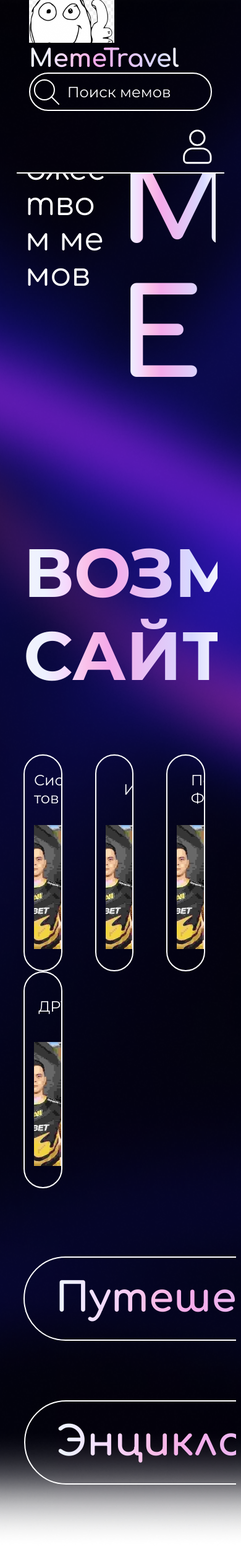
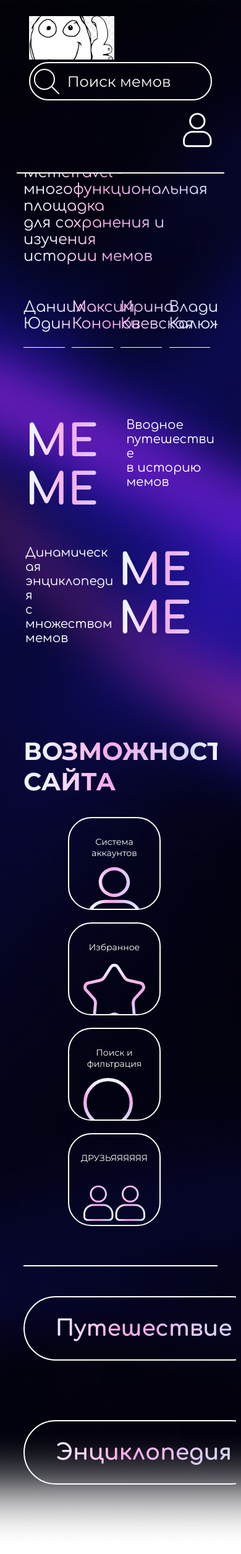
Before and after one commit to Ertshaker/MemeTravel, a Django app: page / in a window 390 px wide. Shown: the top 2507 px of the page at 62% size. Run offline with Django 5.2, Linux system fonts and the light colour scheme.

Commit message:
ВЕСЬ ДИЗАЙН СВЁРСТАН СУУУУУУУКА

```diff
--- a/Site/static/Site/css/header_styles.css
+++ b/Site/static/Site/css/header_styles.css
@@ -228,13 +228,15 @@ header {
   100% {opacity: 1;}
 }
 
+@media (max-width: 1200px) {
+    .page-name {
+        display: none;
+    }
+}
+
 @media (max-width: 768px) {
-    .page-name {
-        font-size: 50px; /* Уменьшение размера текста на малых экранах */
-    }
-
     .nav-bar {
-        gap: 20px; /* Уменьшение расстояния между элементами на малых экранах */
+        gap: 10px; /* Уменьшение расстояния между элементами на малых экранах */
     }
 
     .nav-bar .page-navigation-button {
@@ -252,7 +254,7 @@ header {
 
 @media (max-width: 480px) {
     .page-name {
-        font-size: 40px; /* Еще большее уменьшение размера текста на очень малых экранах */
+        font-size: 40px;
     }
 
     .nav-bar {
@@ -264,7 +266,6 @@ header {
         width: 100%; /* Полная ширина кнопок на очень малых экранах */
         margin-bottom: 10px; /* Отступ между кнопками */
     }
-
     .search {
         width: 100%; /* Полная ширина поиска на очень малых экранах */
         margin-bottom: 10px; /* Отступ между элементами */
--- a/Site/static/Site/css/index_styles.css
+++ b/Site/static/Site/css/index_styles.css
@@ -39,6 +39,8 @@ section {
 .introduction {
     position: relative;
     display: block;
+    margin-top: 15%;
+    margin-bottom: 10%;
     font-family: Comfortaa, sans-serif;
     margin-bottom: 10%;
 }
@@ -84,6 +86,7 @@ section {
     font-size: 194px;
     font-weight: 700;
     word-wrap: break-word;
+    align-self: center;
 }
 
 .description-wrapper .description-text {
@@ -99,31 +102,34 @@ section {
 
 .functionality-wrapper {
     display: flex;
-    flex-flow: row wrap;
-    justify-content: space-between;
+    flex-flow: row;
+    flex-wrap: wrap;
+    justify-content: space-around;
     text-wrap: normal;
 }
 
 .function {
     border: 2px solid white;
     box-sizing: border-box;
-    display: grid;
-    grid-template-rows: 25% 75%;
+    display: flex;
+    flex-direction: column;
     padding: 15px;
     border-radius: 38px;
     width: 20%;
     height: 350px;
     margin-right: 20px;
-    justify-items: center;
+    justify-content: space-evenly;
     align-items: center;
     overflow: hidden;
+    min-width: 150px;
 }
 
 .function p {
     text-wrap: normal;
-    word-break: break-all;
+    word-break: break-word;
     font-size: 24px;
     color: white;
+    text-align: center;
     font-family: Montserrat, sans-serif;
 }
 
@@ -133,16 +139,15 @@ section {
 }
 
 .function img {
-    position: relative;
-    margin-inline: auto;
-    object-fit: cover;
-    width: 200px;
-    height: 200px;
+    max-width: 100%;
+    max-height: 100%;
+    object-fit: fill;
 }
 
 .transition-wrapper {
     display: grid;
     grid-template-rows: 1fr 1fr;
+    border-top: 2px solid white;
     justify-items: center;
 }
 
@@ -194,3 +199,46 @@ section {
         opacity: 1;
     }
 }
+
+@media (max-width: 800px) {
+    .introduction h2 {
+        font-size: 48px;
+    }
+
+    .description-wrapper .description-header {
+        font-size: 70px;
+    }
+
+    .description-wrapper .description-text {
+        font-size: 20px;
+        word-break: break-word;
+    }
+
+    #functionality h2 {
+        font-size: 40px;
+    }
+
+    .functionality-wrapper {
+        padding: 0;
+        gap: 20px;
+    }
+
+    .function {
+        height: 150px;
+    }
+
+    .function p {
+        font-size: 14px;
+    }
+
+    .function img{
+        flex-shrink: 0;
+        padding-bottom: 15px;
+        height: 100px;
+        width: 100px;
+    }
+
+    .transition-wrapper div {
+        font-size: 36px;
+    }
+}
--- a/templates/index.html
+++ b/templates/index.html
@@ -53,19 +53,19 @@
         <div class="functionality-wrapper">
             <div class="function">
                 <p>Система аккаунтов</p>
-                <img src="{% static 'Site/img/DAUN.jpg' %}"/>
+                <img src="{% static 'Site/img/index/user-function-icon.svg' %}"/>
             </div>
             <div class="function">
                 <p>Избранное</p>
-                <img src="{% static 'Site/img/DAUN.jpg' %}"/>
+                <img src="{% static 'Site/img/index/favorites-function-icon.svg' %}"/>
             </div>
             <div class="function">
-                <p>Поиск <br/> Фильтрация</p>
-                <img src="{% static 'Site/img/DAUN.jpg' %}"/>
+                <p>Поиск и фильтрация</p>
+                <img src="{% static 'Site/img/index/filtration-function-icon.svg' %}"/>
             </div>
             <div class="function">
                 <p>ДРУЗЬЯЯЯЯЯЯ</p>
-                <img src="{% static 'Site/img/DAUN.jpg' %}"/>
+                <img src="{% static 'Site/img/index/friends-function-icon.svg' %}"/>
             </div>
         </div>
     </section>
```
Also changed, not shown: Site/static/Site/img/index/favorites-function-icon.svg (added), Site/static/Site/img/index/filtration-function-icon.svg (added), Site/static/Site/img/index/friends-function-icon.svg (added), Site/static/Site/img/index/user-function-icon.svg (added).
